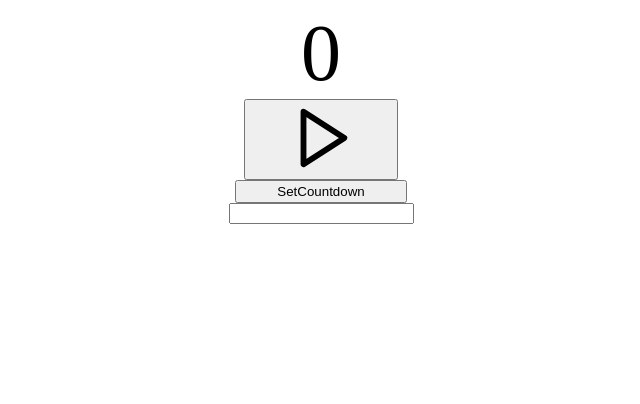
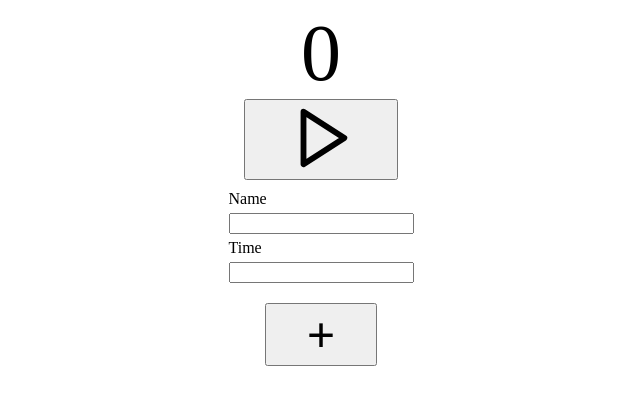
Before and after one commit to RockyPHER/pomodoro--, a React (Vite) app: page / in a window 1280 px wide. Shown: the top 404 px of the page, without its empty margins (319-959 px from the left). Built offline with nearby package versions, Linux system fonts and the light colour scheme.

Commit message:
chore: task add

```diff
--- a/src/components/clock/main.tsx
+++ b/src/components/clock/main.tsx
@@ -1,8 +1,15 @@
 import "./style.css";
-import { Play } from "lucide-react";
+import { Pause, Play } from "lucide-react";
 import { useState } from "react";
+import CreateTask from "../task/CreateTask";
+import { ITask } from "../models/task";
 
 export default function Clock() {
+  // variables
+  const [currentTime, setCurrentTime] = useState(0);
+  const [warn, setWarn] = useState("");
+  const cycle: number[] = [];
+
   const Timer = {
     time_start: 0,
     time_current: 0,
@@ -13,83 +20,64 @@ export default function Clock() {
     completed: false,
   };
 
-  const [currentTime, setCurrentTime] = useState(0);
+  const tasks: ITask[] = [];
 
-  const cycle: number[] = [];
-
-  function setNextCycle(countdown: number) {
-    console.log(cycle, countdown);
-    cycle.push(countdown);
-    console.log(cycle, countdown);
-    return;
+  // Task
+  function setTaskValues(task: ITask) {
+    tasks.push(task);
+  }
+  function getNextTask() {
+    const currentTask = tasks.shift();
+    return currentTask ? currentTask.time : 0;
   }
 
-  function getCountdown() {
-    if (cycle.length <= 0) {
-      throw new Error("No cycles found");
-    }
-    return cycle[0];
-  }
-
-  function getNextCountdown() {
-    if (cycle.length <= 0) {
-      throw new Error("No cycles found");
-    }
-    cycle.shift();
-    return cycle[0];
-  }
-
-  function setTimes(countdown: number) {
-    Timer.time_start = countdown;
+  // Handle timer props
+  function setTimes(cycleTime: number) {
+    Timer.time_start = cycleTime;
     Timer.time_current = Timer.time_start;
     Timer.time_passed = Timer.time_start - Timer.time_current;
   }
-
-  function changeTime() {
+  function updateTime() {
     Timer.time_current--;
     Timer.time_passed = Timer.time_start - Timer.time_current;
     setCurrentTime(Timer.time_current);
   }
 
+  // Timer state controllers
   function setResetTimer() {
     setTimes(0);
     Timer.start = false;
     Timer.stop = true;
   }
-
   function setStartTimer() {
-    setTimes(getCountdown());
+    setTimes(getNextTask());
     Timer.start = true;
     Timer.stop = false;
   }
-
   function setStopTimer() {
-    setTimes(getCountdown());
+    setTimes(getNextTask());
     Timer.start = false;
     Timer.stop = true;
   }
-
   function setSkipTimer() {
-    setTimes(getNextCountdown());
+    setTimes(getNextTask());
     Timer.start = false;
     Timer.stop = false;
   }
-
   function setResumeTimer() {
     Timer.start = true;
   }
-
   function setPauseTimer() {
     Timer.start = false;
   }
-
   function setCompleteTimer() {
-    setTimes(getNextCountdown());
+    setTimes(getNextTask());
     Timer.start = false;
     Timer.stop = true;
     Timer.completed = true;
   }
 
+  // Timer core
   function startTimer() {
     console.log("Timer started", Timer);
     const times = setInterval(timeCycle, 1000);
@@ -106,10 +94,11 @@ export default function Clock() {
         console.log("Timer completed", Timer);
         return;
       }
-      changeTime();
+      updateTime();
     }
   }
 
+  // Timer handlers
   function handleStartTimer() {
     console.log("start");
     if (cycle.length <= 0) {
@@ -132,7 +121,6 @@ export default function Clock() {
     }
     setPauseTimer();
   }
-
   function handleSkipTimer() {
     if (cycle.length >= 0) {
       setResetTimer();
@@ -140,7 +128,6 @@ export default function Clock() {
     }
     setSkipTimer();
   }
-
   function handleStopTimer() {
     if (cycle.length >= 0) {
       setResetTimer();
@@ -148,35 +135,14 @@ export default function Clock() {
     }
     setStopTimer();
   }
-  const [warn, setWarn] = useState("");
-
-  function handlePlay() {
-    if (cycle.length <= 0) {
-      setWarn("Please add at least one cycle.");
-      setTimeout(() => {
-        setWarn("");
-      }, 2000);
-      return;
-    }
-    handleStartTimer();
-  }
-
-  function handleAddCycle() {
-    const value = (
-      document.getElementById("cycle") as HTMLInputElement & { value: number }
-    ).value;
-    value && setNextCycle(parseInt(value));
-  }
 
   return (
     <section>
       <span>{currentTime}</span>
-      <button onClick={() => handlePlay()}>
-        <Play />
+      <button onClick={() => handleStartTimer()}>
+        {Timer.start ? <Pause /> : <Play />}
       </button>
-      <button onClick={() => handleAddCycle()}>SetCountdown</button>
-      <input id="cycle" min={0} type="number"></input>
-      {warn && <p>{warn}</p>}
+      <CreateTask setTaskValues={setTaskValues} />
     </section>
   );
 }
--- /dev/null
+++ b/src/components/models/task.ts
@@ -0,0 +1,12 @@
+export interface Task {
+    id: number;
+    order: number;
+    duration: number;
+    name: string;
+    description?: string;
+}
+
+export interface ITask {
+    name: string;
+    time: number;
+}
--- /dev/null
+++ b/src/components/task/CreateTask.tsx
@@ -0,0 +1,41 @@
+import { ITask } from "../models/task";
+import "./style.css";
+
+interface CreateTaskProps {
+  setTaskValues: (task: ITask) => void;
+}
+
+export default function CreateTask({ setTaskValues }: CreateTaskProps) {
+  function handleAddTask() {
+    const taskName = (
+      document.getElementById("task-name") as HTMLInputElement & {
+        value: string;
+      }
+    ).value;
+    const taskTime = (
+      document.getElementById("task-time") as HTMLInputElement & {
+        value: number;
+      }
+    ).value;
+    if (taskName && taskTime) {
+      const Task: ITask = {
+        name: taskName,
+        time: taskTime,
+      };
+      setTaskValues(Task);
+    }
+  }
+  return (
+    <div className="create-waifu-container">
+      <div className="input-container">
+        <label htmlFor="task-name">Name</label>
+        <input id="task-name" type="text"></input>
+        <label htmlFor="task-time">Time</label>
+        <input id="task-time" type="number" min={0}></input>
+      </div>
+      <button onClick={() => handleAddTask()} className="add-task">
+        +
+      </button>
+    </div>
+  );
+}
--- /dev/null
+++ b/src/components/task/style.css
@@ -0,0 +1,19 @@
+.create-waifu-container {
+  display: flex;
+  flex-direction: column;
+  align-items: center;
+}
+
+.add-task {
+  width: fit-content;
+  height: fit-content;
+  font-size: 3em;
+  margin-top: 10px;
+}
+
+.input-container {
+  display: flex;
+  flex-direction: column;
+  gap: 5px;
+  margin: 10px 10px;
+}
```
Also changed, not shown: src/components/models/stack.ts (added).
